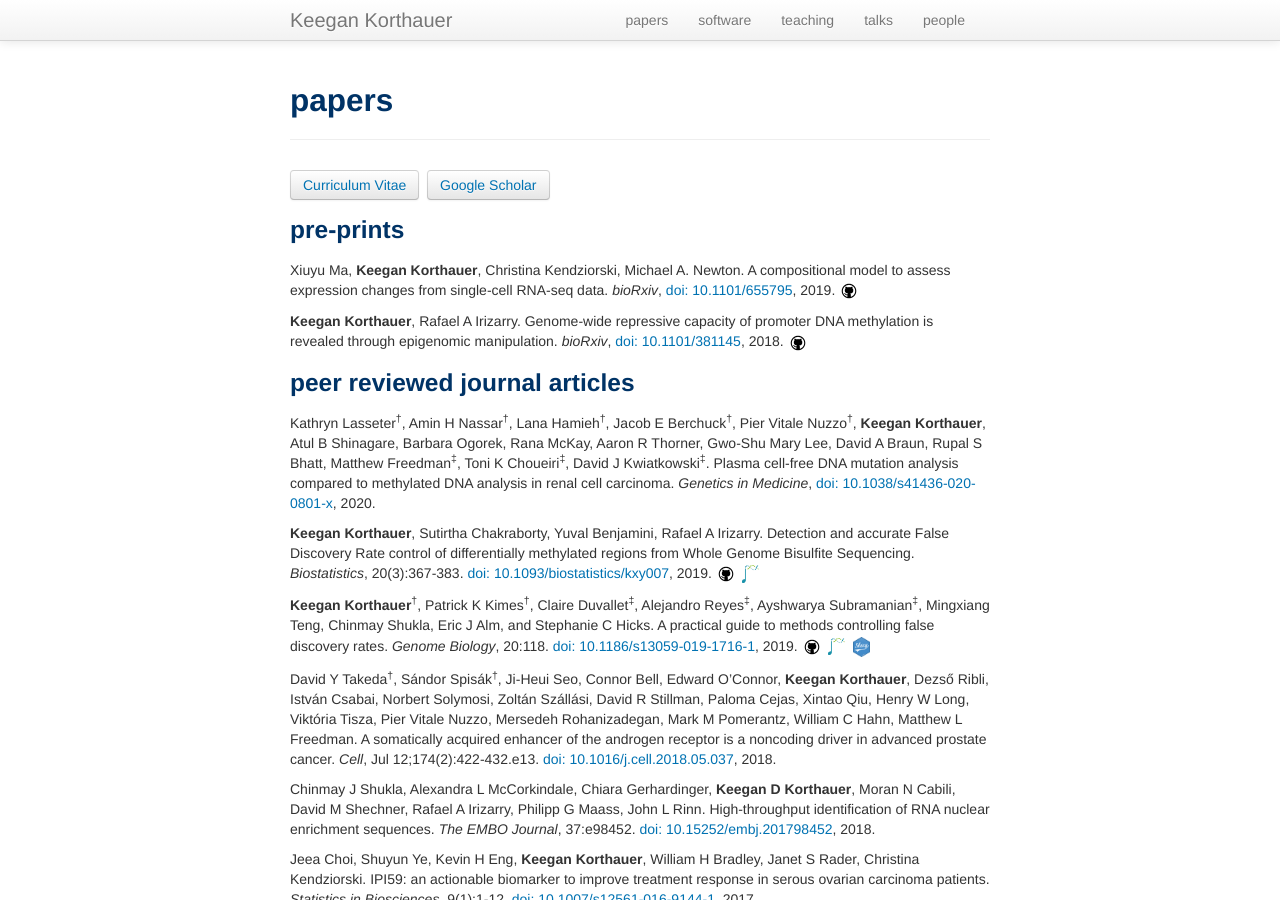
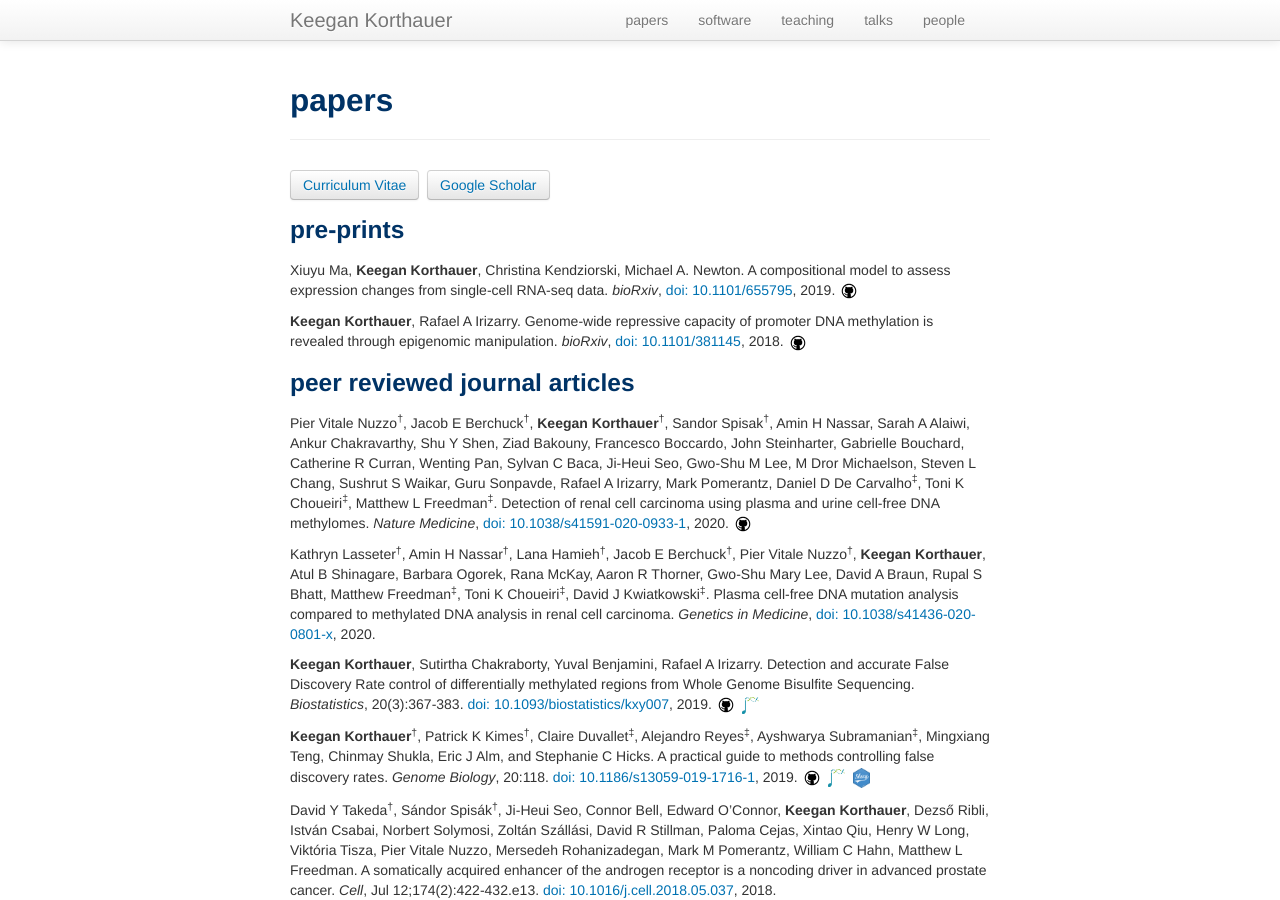
Before and after one commit to kdkorthauer/kdkorthauer.github.io, a Jekyll site: the page built from pages/papers.md, in a window 1280 px wide and 900 px high. Built offline with Jekyll 4.4.1, drawn with Linux system fonts in a browser that asks for light colours; comment, search, counter and statistics services are not loaded.

Commit message:
update cv & papers

```diff
--- a/pages/papers.md
+++ b/pages/papers.md
@@ -24,11 +24,11 @@ Xiuyu Ma, **Keegan Korthauer**, Christina Kendziorski, Michael A. Newton. A comp
 
 ### peer reviewed journal articles
 
+Pier Vitale Nuzzo<sup>&dagger;</sup>, Jacob E Berchuck<sup>&dagger;</sup>, **Keegan Korthauer**<sup>&dagger;</sup>, Sandor Spisak<sup>&dagger;</sup>, Amin H Nassar, Sarah A Alaiwi, Ankur Chakravarthy, Shu Y Shen, Ziad Bakouny, Francesco Boccardo, John Steinharter, Gabrielle Bouchard, Catherine R Curran, Wenting Pan, Sylvan C Baca, Ji-Heui Seo, Gwo-Shu M Lee, M Dror Michaelson, Steven L Chang, Sushrut S Waikar, Guru Sonpavde, Rafael A Irizarry, Mark Pomerantz, Daniel D De Carvalho<sup>&Dagger;</sup>, Toni K Choueiri<sup>&Dagger;</sup>, Matthew L Freedman<sup>&Dagger;</sup>. Detection of renal cell carcinoma using plasma and urine cell-free DNA methylomes. *Nature Medicine*, [doi: 10.1038/s41591-020-0933-1](https://doi.org/10.1038/s41591-020-0933-1), 2020. <a href="https://github.com/kdkorthauer/cfMeDIPseq-RCC"><img src="../assets/img/github.png" title="Code"></a> <span data-badge-popover="right" data-badge-type="2" data-doi="https://doi.org/10.1038/s41591-020-0933-1" data-hide-no-mentions="true" class="altmetric-embed"></span>
+
 Kathryn Lasseter<sup>&dagger;</sup>, Amin H Nassar<sup>&dagger;</sup>, Lana Hamieh<sup>&dagger;</sup>, Jacob E Berchuck<sup>&dagger;</sup>, Pier Vitale Nuzzo<sup>&dagger;</sup>, **Keegan Korthauer**, Atul B Shinagare, Barbara Ogorek, Rana McKay, Aaron R Thorner, Gwo-Shu Mary Lee, David A Braun, Rupal S Bhatt, Matthew Freedman<sup>&Dagger;</sup>, Toni K Choueiri<sup>&Dagger;</sup>, David J Kwiatkowski<sup>&Dagger;</sup>. Plasma cell-free DNA mutation analysis compared to methylated DNA analysis in renal cell carcinoma. *Genetics in Medicine*, [doi: 10.1038/s41436-020-0801-x](https://doi.org/10.1038/s41436-020-0801-x), 2020. <span data-badge-popover="right" data-badge-type="2" data-doi="https://doi.org/10.1038/s41436-020-0801-x" data-hide-no-mentions="true" class="altmetric-embed"></span>
 
-
 **Keegan Korthauer**, Sutirtha Chakraborty, Yuval Benjamini, Rafael A Irizarry. Detection and accurate False Discovery Rate control of differentially methylated regions from Whole Genome Bisulfite Sequencing. *Biostatistics*, 20(3):367-383. [doi: 10.1093/biostatistics/kxy007](https://doi.org/10.1093/biostatistics/kxy007), 2019. <a href="https://github.com/kdkorthauer/dmrseqPaper"><img src="../assets/img/github.png" title="Code to reproduce paper"></a> <a href="http://bioconductor.org/packages/dmrseq/"><img width="2.5%%" height="2.5%" src="../assets/img/biocnote.jpg" title="Bioconductor package"></a> <span data-badge-popover="right" data-badge-type="2" data-doi="https://doi.org/10.1093/biostatistics/kxy007" data-hide-no-mentions="true" class="altmetric-embed"></span>
-
 
 **Keegan Korthauer**<sup>&dagger;</sup>, Patrick K Kimes<sup>&dagger;</sup>, Claire Duvallet<sup>&Dagger;</sup>, Alejandro Reyes<sup>&Dagger;</sup>, Ayshwarya Subramanian<sup>&Dagger;</sup>, Mingxiang Teng, Chinmay Shukla, Eric J Alm, and Stephanie C Hicks. A practical guide to methods controlling false discovery rates. *Genome Biology*, 20:118. [doi: 10.1186/s13059-019-1716-1](https://doi.org/10.1186/s13059-019-1716-1), 2019. <a href="https://github.com/pkimes/benchmark-fdr"><img src="../assets/img/github.png" title="Code to reproduce paper"></a> <a href="http://bioconductor.org/packages/benchmarkfdrData2019/"><img width="2.5%%" height="2.5%" src="../assets/img/biocnote.jpg" title="Bioconductor package"></a> <a href="https://github.com/kdkorthauer/benchmarkfdr-shiny"><img width="2.5%" height="2.5%" src="../assets/img/shiny.png" title="Shiny app to explore results"></a>  <span data-badge-popover="right" data-badge-type="2" data-doi="https://doi.org/10.1186/s13059-019-1716-1" data-hide-no-mentions="true" class="altmetric-embed"></span>
 
```
Also changed, not shown: 1 other file.
